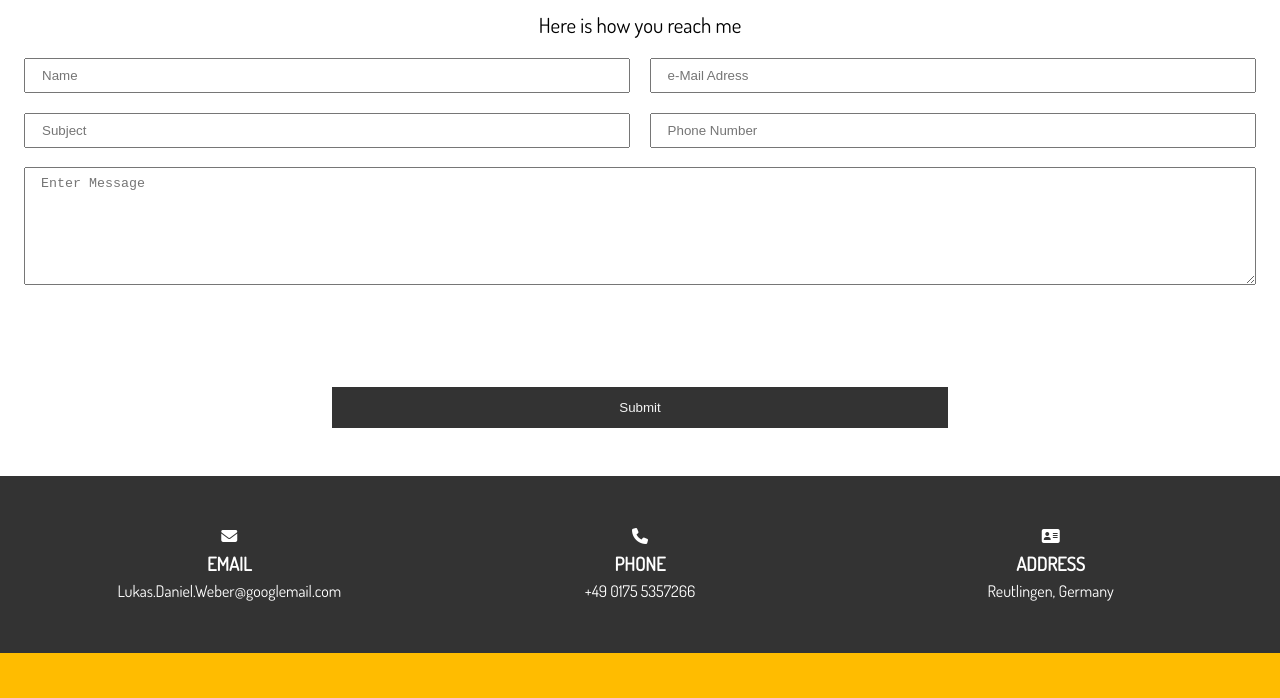
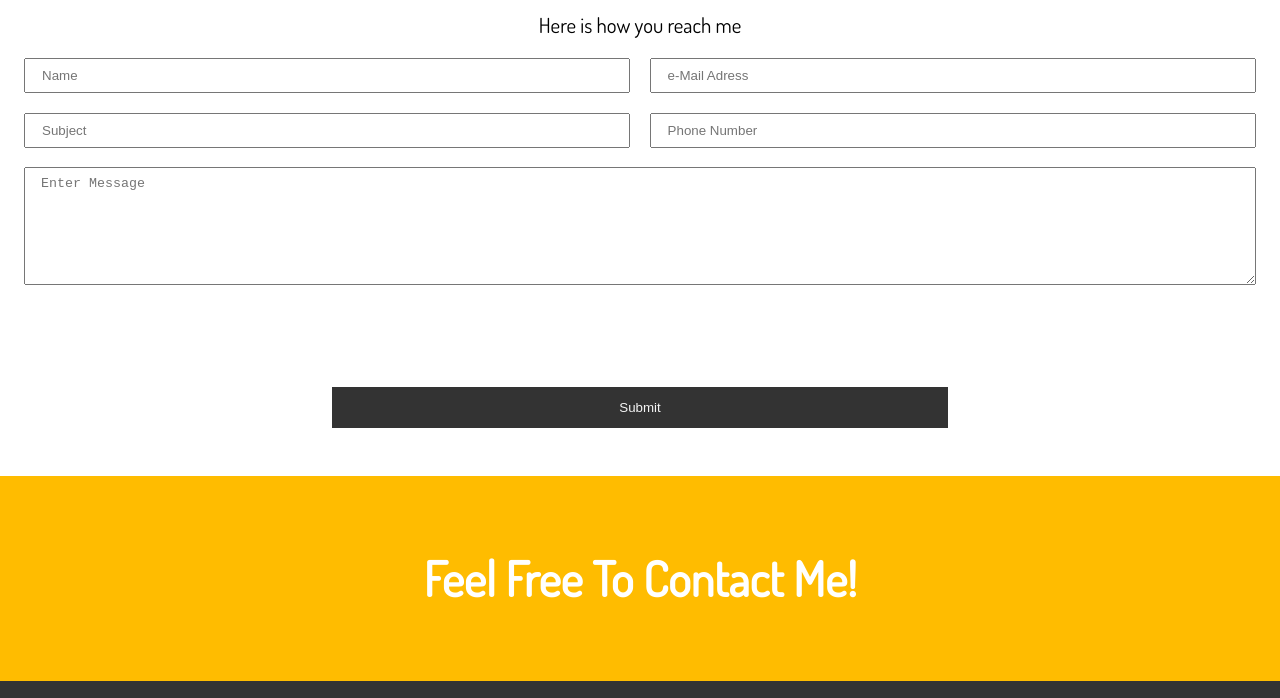
Before and after one commit to CrystalCake/CV, a website: page dist/contact.html in a window 1280 px wide. Shown: the part 207-905 px from the top of the page. Drawn offline with Linux system fonts and the light colour scheme.

Commit message:
removed too much ürivate info

```diff
--- a/dist/contact.html
+++ b/dist/contact.html
@@ -78,29 +78,6 @@
       </div>
     </section>
 
-    <!-- Section B: Contact Info -->
-    <section id="contact-b" class="py-3 bg-dark">
-      <div class="container">
-        <div class="contact-info">
-          <div>
-            <i class="fas fa-envelope f-2x"></i>
-            <h3>Email</h3>
-            <p>Lukas.Daniel.Weber@googlemail.com</p>
-          </div>
-          <div>
-            <i class="fas fa-phone f-2x"></i>
-            <h3>Phone</h3>
-            <p>+49 0175 5357266</p>
-          </div>
-          <div>
-            <i class="fas fa-address-card f-2x"></i>
-            <h3>Address</h3>
-            <p>Reutlingen, Germany</p>
-          </div>
-        </div>
-      </div>
-    </section>
-
     <!-- Section C: Tagline -->
     <section id="contact-c" class="bg-main py-4">
       <div class="container">
```
Also changed, not shown: dist/impressum.html (+3 -7 lines).
